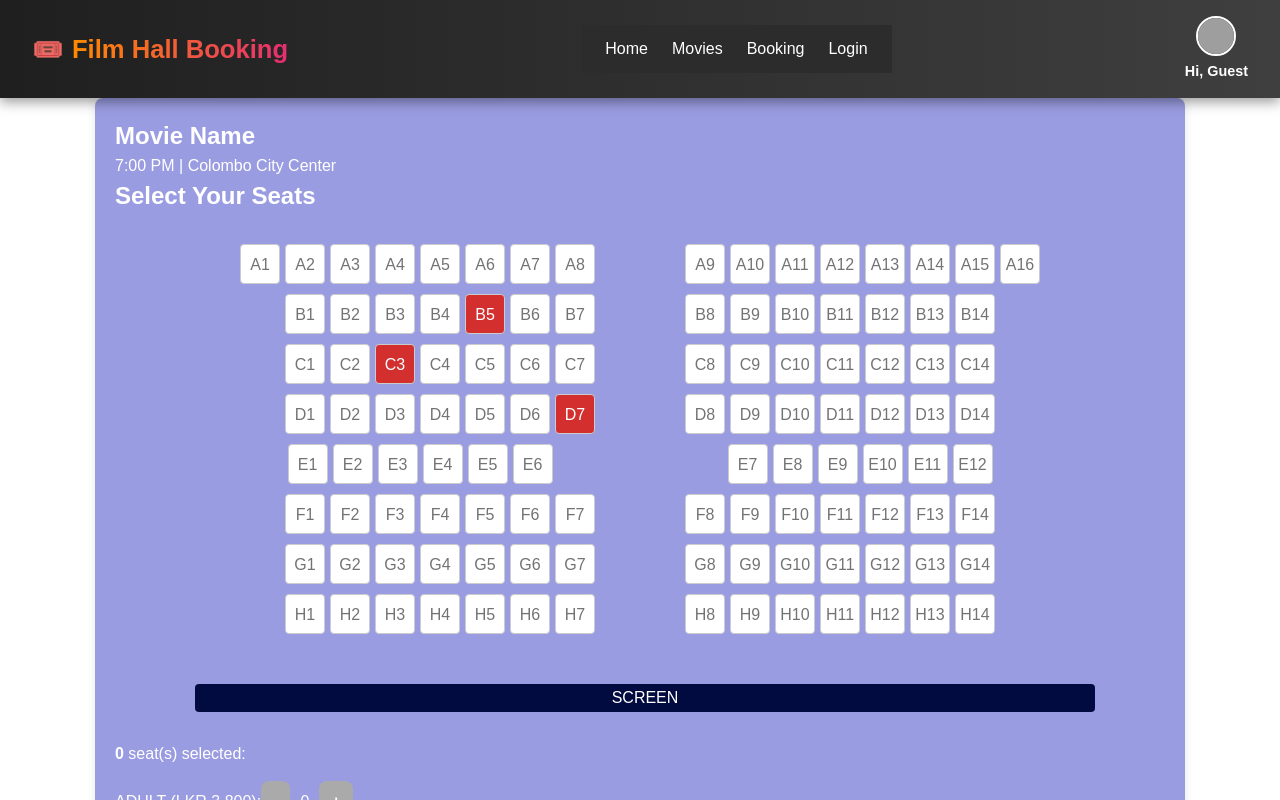
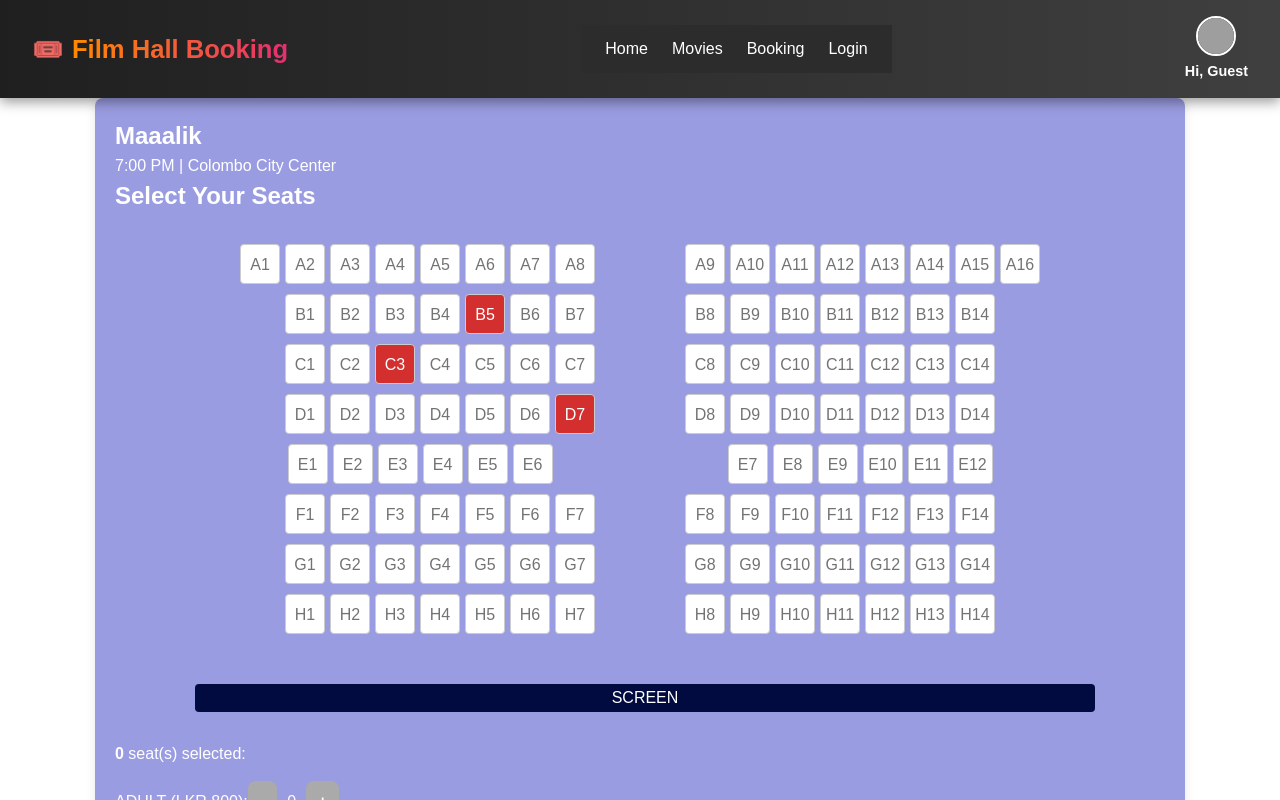
Before and after one commit to kdilshan5712/NewFrontend, a React (Vite) app: page /SeatGrid/1 in a window 1280 px wide. Built offline with nearby package versions, Linux system fonts and the light colour scheme; grey boxes are pictures that could not be loaded; the HTML template or start-up script is replaced by a standard one.

Commit message:
final
final commit

```diff
--- a/package.json
+++ b/package.json
@@ -15,7 +15,9 @@
     "react-chartjs-2": "^5.3.0",
     "react-dom": "^19.1.0",
     "react-icons": "^5.5.0",
-    "react-router-dom": "^7.6.3"
+    "react-router-dom": "^7.6.3",
+    "swipe": "^1.7.7",
+    "swiper": "^11.2.10"
   },
   "devDependencies": {
     "@eslint/js": "^9.31.0",
--- a/src/pages/BuyTickets.jsx
+++ b/src/pages/BuyTickets.jsx
@@ -2,7 +2,7 @@ import React from 'react';
 import { Link } from 'react-router-dom';
 import './BuyTickets.css';
 
-const LOCATION_NAME = "Film Hall Multiplex - Havelock City Mall";
+const LOCATION_NAME = "Film Hall Multiplex - Colombo City Center";
 
 const movieShowtimesData = [
   {
--- a/src/pages/SeatBooking.jsx
+++ b/src/pages/SeatBooking.jsx
@@ -54,7 +54,7 @@ const SeatBooking = () => {
   return (
     <div className="booking-container">
       <div className="movie-info">
-        <h2>Movie Name</h2>
+        <h2>Maaalik</h2>
         <div className="show-details">7:00 PM | Colombo City Center</div>
       </div>
       <h2>Select Your Seats</h2>
@@ -110,7 +110,7 @@ const SeatBooking = () => {
         </p>
         <div className="ticket-selectors">
 
-            <>ADULT (LKR 3,800):
+            <>ADULT (LKR 800):
           <div>  <button onClick={() => {
               if (adultCount > 0) {
                 setAdultCount(adultCount - 1);
@@ -127,7 +127,7 @@ const SeatBooking = () => {
             </div></>
           </div>
           <div className="ticket-selectors">
-            ODC CHILD (LKR 3,700):
+            ODC CHILD (LKR 700):
            <div> <button onClick={() => {
               if (childCount > 0) {
                 setChildCount(childCount - 1);
```
Also changed, not shown: 1 other file (tests, documents, lock files or other folders).
